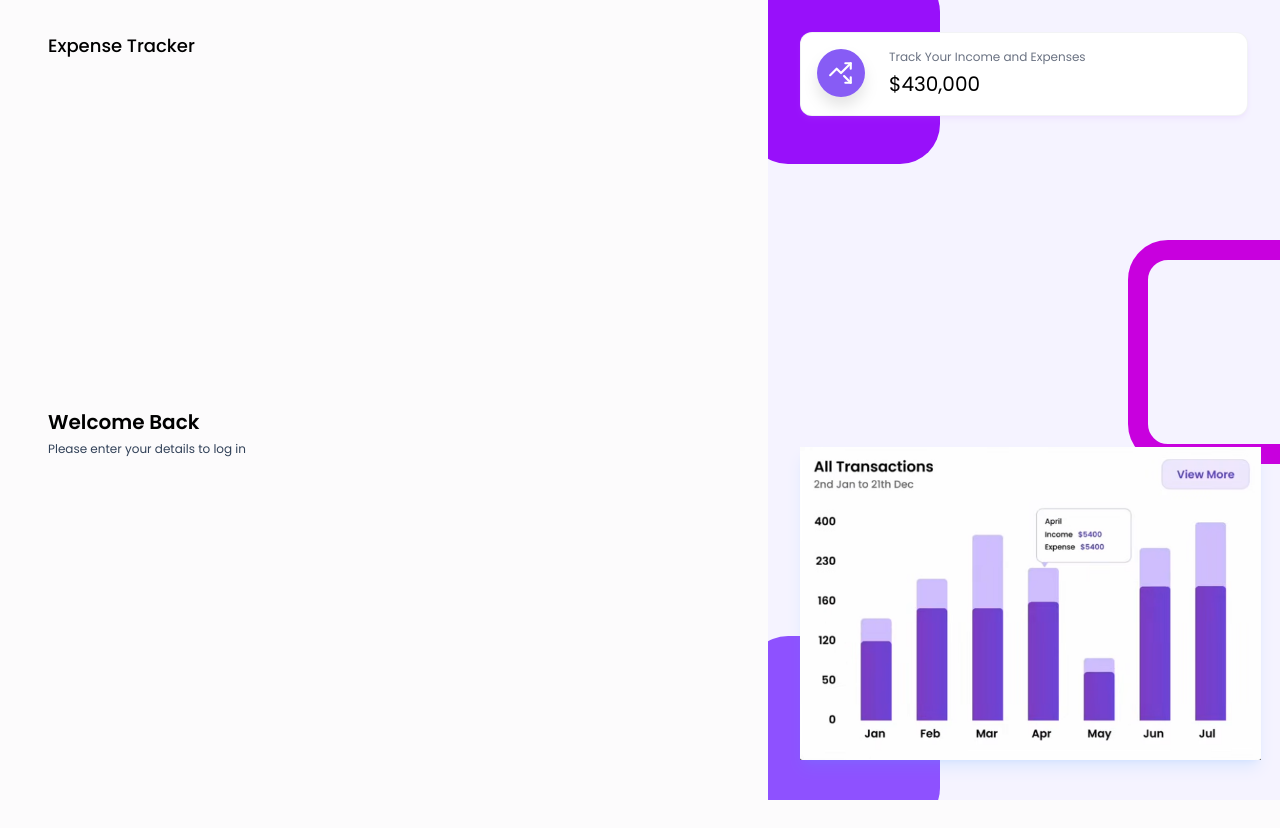
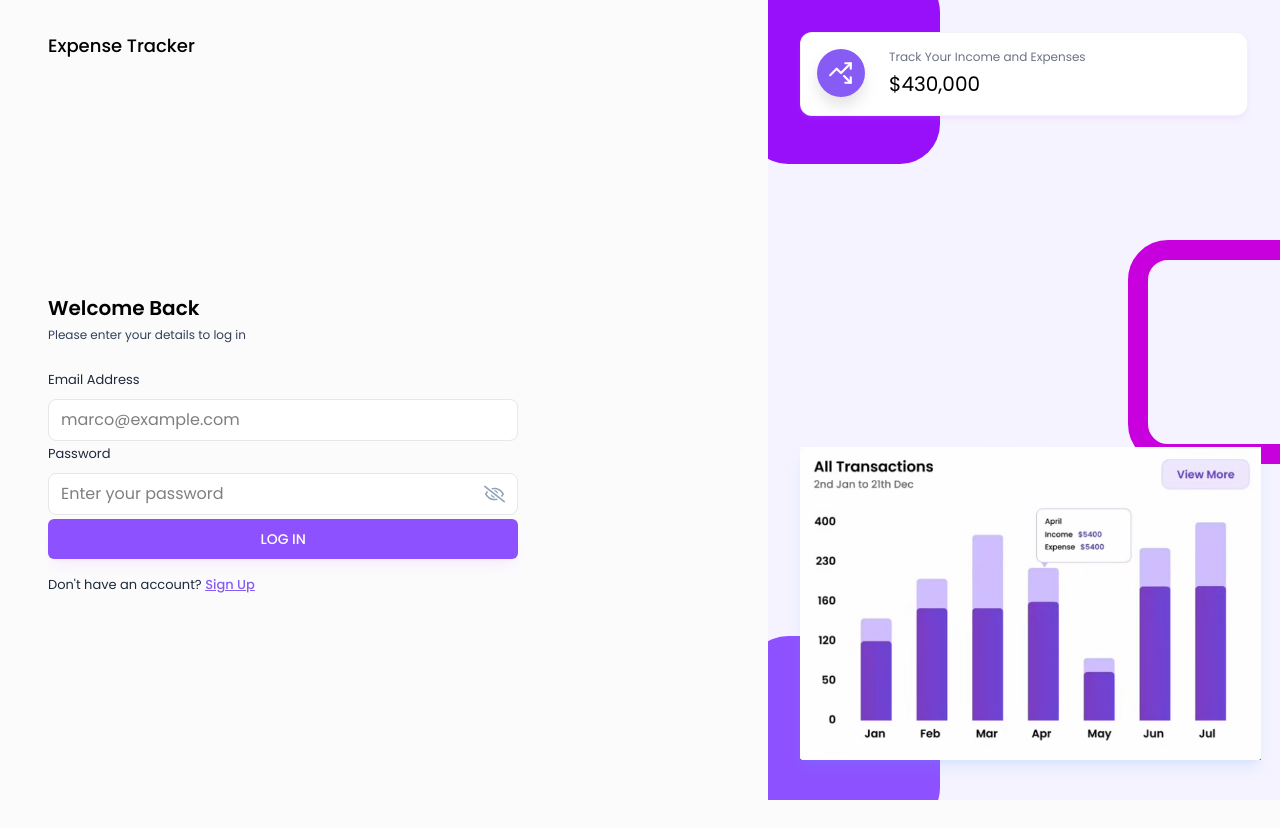
Before and after one commit to moramarcomg/expenseTracker, a React (Vite) app in the folder frontend/expense-tracker/: page /login in a window 1280 px wide. Built offline with nearby package versions, Linux system fonts and the light colour scheme.

Commit message:
Feat: Email, Password, Log In and Sign Up buttons working

```diff
--- /dev/null
+++ b/frontend/expense-tracker/src/components/Inputs/Input.jsx
@@ -0,0 +1,46 @@
+import React from 'react'
+import { FaRegEye, FaRegEyeSlash } from 'react-icons/fa'
+import { useState } from 'react'
+
+const Input = ({ value, onChange, label, placeholder, type }) => {
+    const [showPassword, setShowPassword] = useState(false);
+
+    const toggleShowPassword = () => {
+        setShowPassword(!showPassword);
+    };
+  return (
+    <div>
+        <label className="text-[13px] text-slate-800">{label}</label>
+
+        <div className="flex items-center w-full rounded-lg border border-gray-200 bg-white px-3 py-2 mt-2">
+            <input
+            type={type === "password" ? (showPassword ? "text" : "password") : type}
+            placeholder={placeholder}
+            className="w-full bg-transparent outline-none"
+            value={value}
+            onChange={(e) =>onChange(e)}
+        />
+
+        {type === "password" && (
+            <>
+                {showPassword ? (
+                    <FaRegEye
+                    className="text-primary cursor-pointer"
+                    onClick={toggleShowPassword}
+                    />
+                ) : (
+                    <FaRegEyeSlash
+                        size={22}
+                        className="text-slate-400 cursor-pointer"
+                        onClick={() => toggleShowPassword()}
+                    />
+                )}
+            </>
+
+        )}
+        </div>
+    </div>
+  )
+}
+
+export default Input
--- a/frontend/expense-tracker/src/index.css
+++ b/frontend/expense-tracker/src/index.css
@@ -17,3 +17,11 @@
         overflow-x: hidden;
     }
 }
+
+.input-box{
+    @apply w-full flex justify-between gap-3 text-sm text-black bg-slate-100 rounded px-4 py-3 mb-4 mt-3 border border-slate-200 outline-none;
+}
+
+.btn-primary{
+    @apply w-full text-sm font-medium text-white bg-violet-500 shadow-lg shadow-purple-600/5 p-[10px] rounded-md my-1 hover:bg-purple-600/15 hover:text-purple-600;
+}
--- a/frontend/expense-tracker/src/pages/Auth/Login.jsx
+++ b/frontend/expense-tracker/src/pages/Auth/Login.jsx
@@ -1,7 +1,20 @@
-import React from 'react'
+import React, { useState } from 'react'
+import { useNavigate, Link } from 'react-router-dom'
 import AuthLayout from '../../components/layouts/AuthLayout'
+import Input from '../../components/Inputs/Input'
 
 const Login = () => {
+  const [email, setEmail] = useState("");
+  const [password, setPassword] = useState("");
+  const [error, setError] = useState("");
+
+  const navigate = useNavigate();
+
+  //Handle Login Form Submit
+  const handleLogin = async (e) => {
+    e.preventDefault();
+  };
+
   return (
     <AuthLayout>
       <div className="lg:w-[70%] h-3/4 md:h-full flex flex-col justify-center">
@@ -9,6 +22,40 @@
         <p className="text-xs text-slate-700 mt-1.25 mb-6">
           Please enter your details to log in
           </p>
+
+        <form onSubmit={handleLogin}>
+          <Input
+            value={email}
+            onChange={({target}) => setEmail(target.value)}
+            label="Email Address"
+            placeholder="marco@example.com"
+            type="text"
+          />
+          <Input
+            value={password}
+            onChange={({target}) => setPassword(target.value)}
+            label="Password"
+            placeholder="Enter your password"
+            type="password"
+          />
+
+          {error && <p className="text-red-500 text-xs pb-2.5">{error}</p>}
+
+          <button
+            type="submit"
+            className="btn-primary mt-3"
+          >
+            LOG IN
+          </button>
+
+          <p className="text-[13px] text-slate-800 mt-3">
+            Don't have an account?{" "}
+            <Link className="font-medium text-primary underline" to="/signUp">
+            Sign Up
+            </Link>
+          </p>
+
+        </form>
       </div>
     </AuthLayout>
   )
```
